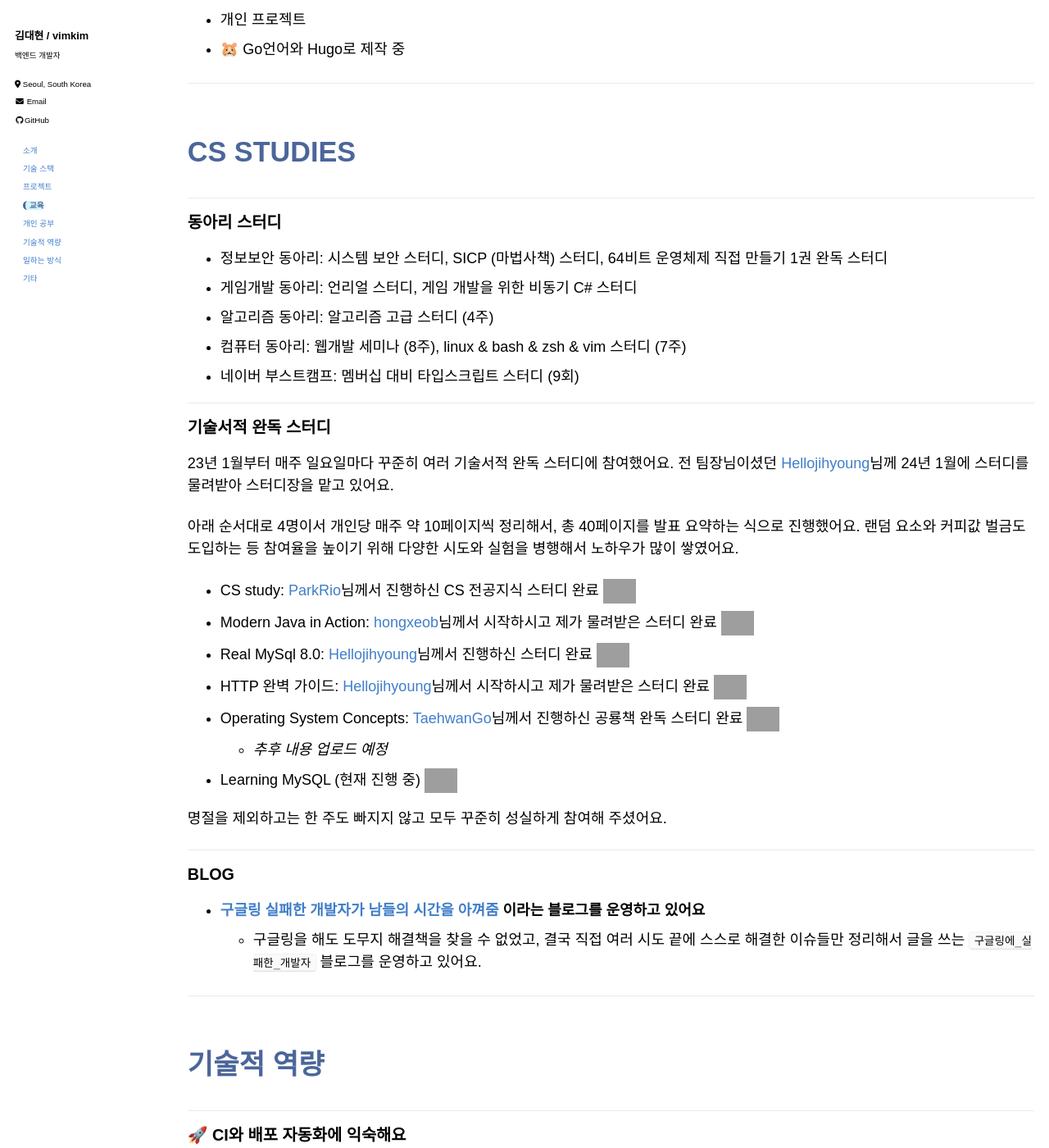
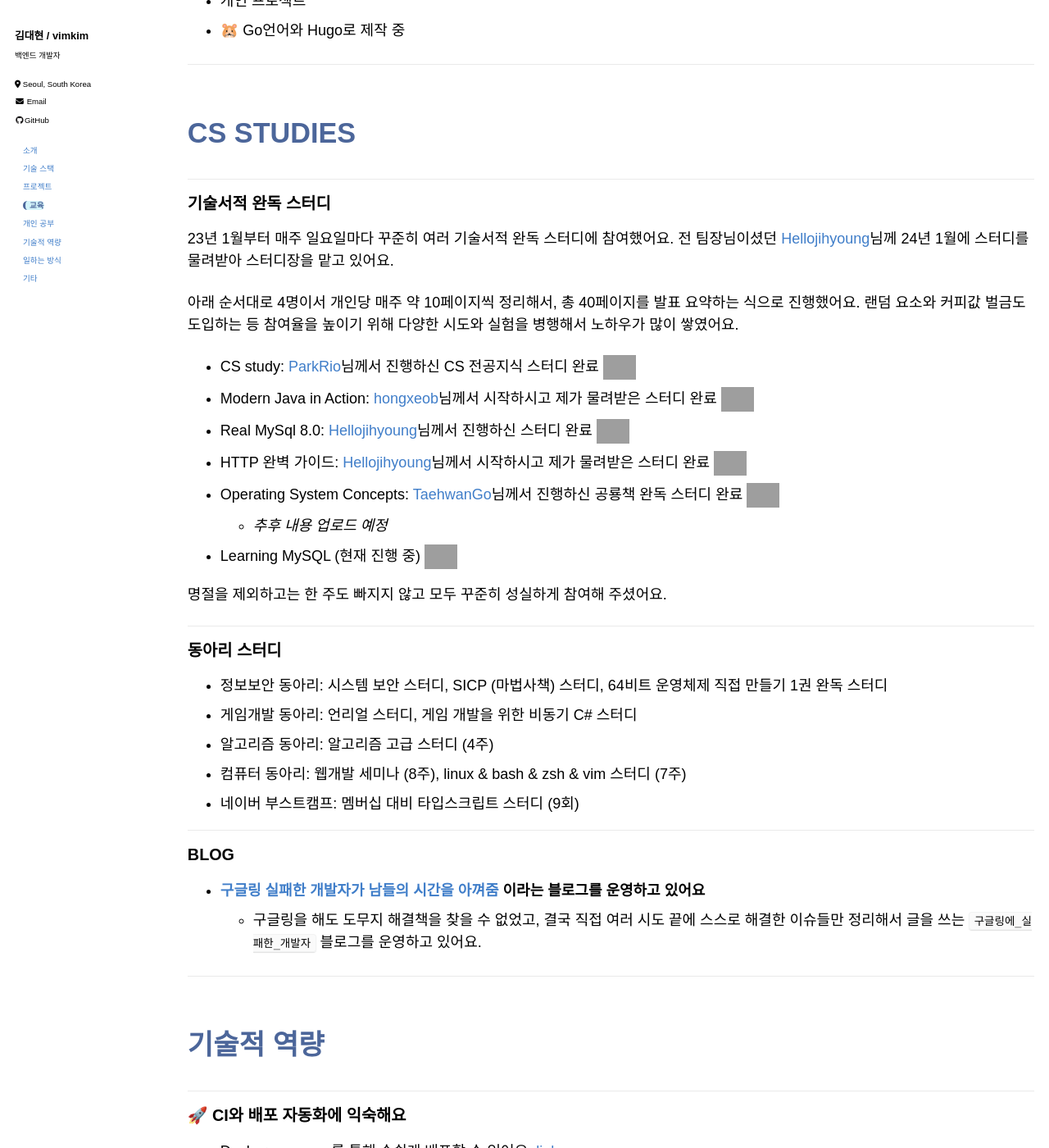
Before and after one commit to vimkim/vimkim.github.io, a Jekyll site: the page built from _pages/about.md, in a window 1280 px wide and 1400 px high, scrolled down 7550 px. Shown: the whole window at 82% size. Built offline with Jekyll 4.4.1, drawn with Linux system fonts in a browser that asks for light colours; some web fonts are replaced; some of the changed lines change nothing that is shown; grey boxes are pictures that could not be loaded.

Commit message:
동아리 스터디 밑으로

```diff
--- a/_pages/about.md
+++ b/_pages/about.md
@@ -6,19 +6,16 @@
   - /about/
   - /about.html
 ---
-
 <!-- ## TODO
 1. [문제점과 반성, 추후 개선해 나아갈 점 (coming soon)]()
 2. 기술적 도전에 대한 답변이 있었으면 좋겠다.
 3. 도커 컴포즈 링크 단 것 처럼 다른 기술적 도전들도 링크를 달아서 답변해보자
 4. TODO: 리팩토링 기록 (coming soon) -->
 ## DAEHYUN KIM
-
 <!-- - 개인 이력서 / 포트폴리오 웹사이트: <https://vimkim.github.io>
 - GitHub: <https://github.com/vimkim>
 - 이메일: <kimdhyungg@gmail.com>
 - 전화번호: 010-3284-0075 -->
-
 <div class="right-aligned-info">
     <table class="info-table">
         <tr>
@@ -44,7 +41,6 @@
     </table>
 </div>
 <br />
-
 안녕하세요. 어떤 문제든 집요하게 해결책을 찾는 백엔드 개발자 김대현입니다. 쉽게 해결하지 못한 문제를 결국 해결하면서 큰 성취감을 느낍니다. 남들보다 좀 더 쉽고 빠르게 해결책을 찾을 수 있다는 믿음과 자부심을 가지고 있습니다.
 
 금융공학 과제를 최적화하면서 자료구조와 데이터베이스에 대해 공부하기 시작했습니다. 그 과정이 너무 재미있어서, 원래 주 전공이었던 경제학보다 이 분야에 더 많은 시간을 투자하게 되었습니다. 결국, 컴퓨터 과학도 전공하게 되었고, 서로 다른 두 대학으로부터 경제학과 컴퓨터 과학 학사 학위를 받은 웹 개발자가 되었습니다.
@@ -90,8 +86,7 @@
   - 🎮 게임개발 동아리 Cat&Dog (2019)
   - 💻 컴퓨터 동아리 KUCC (2022)
   - 🏊 수영 동아리 수호회 (2022)
-
-<div style="page-break-after: always;"></div>
+<!-- <div style="page-break-after: always;"></div> -->
 
 ### 🎓 McGill University, 경제학과 학부 졸업 (2014.9 ~ 2018.6)
 
@@ -278,14 +273,6 @@
 
 ## CS STUDIES
 
-### 동아리 스터디
-
-- 정보보안 동아리: 시스템 보안 스터디, SICP (마법사책) 스터디, 64비트 운영체제 직접 만들기 1권 완독 스터디
-- 게임개발 동아리: 언리얼 스터디, 게임 개발을 위한 비동기 C# 스터디
-- 알고리즘 동아리: 알고리즘 고급 스터디 (4주)
-- 컴퓨터 동아리: 웹개발 세미나 (8주), linux & bash & zsh & vim 스터디 (7주)
-- 네이버 부스트캠프: 멤버십 대비 타입스크립트 스터디 (9회)
-
 ### 기술서적 완독 스터디
 
 23년 1월부터 매주 일요일마다 꾸준히 여러 기술서적 완독 스터디에 참여했어요. 전 팀장님이셨던 [Hellojihyoung](https://github.com/Hellojihyoung)님께 24년 1월에 스터디를 물려받아 스터디장을 맡고 있어요.
@@ -306,6 +293,14 @@
   [<img src="https://github.githubassets.com/images/modules/logos_page/GitHub-Mark.png" width="40" class="button_image"/>](https://github.com/vimkim/sql-study)
 
 명절을 제외하고는 한 주도 빠지지 않고 모두 꾸준히 성실하게 참여해 주셨어요.
+
+### 동아리 스터디
+
+- 정보보안 동아리: 시스템 보안 스터디, SICP (마법사책) 스터디, 64비트 운영체제 직접 만들기 1권 완독 스터디
+- 게임개발 동아리: 언리얼 스터디, 게임 개발을 위한 비동기 C# 스터디
+- 알고리즘 동아리: 알고리즘 고급 스터디 (4주)
+- 컴퓨터 동아리: 웹개발 세미나 (8주), linux & bash & zsh & vim 스터디 (7주)
+- 네이버 부스트캠프: 멤버십 대비 타입스크립트 스터디 (9회)
 
 ### BLOG
 
```
